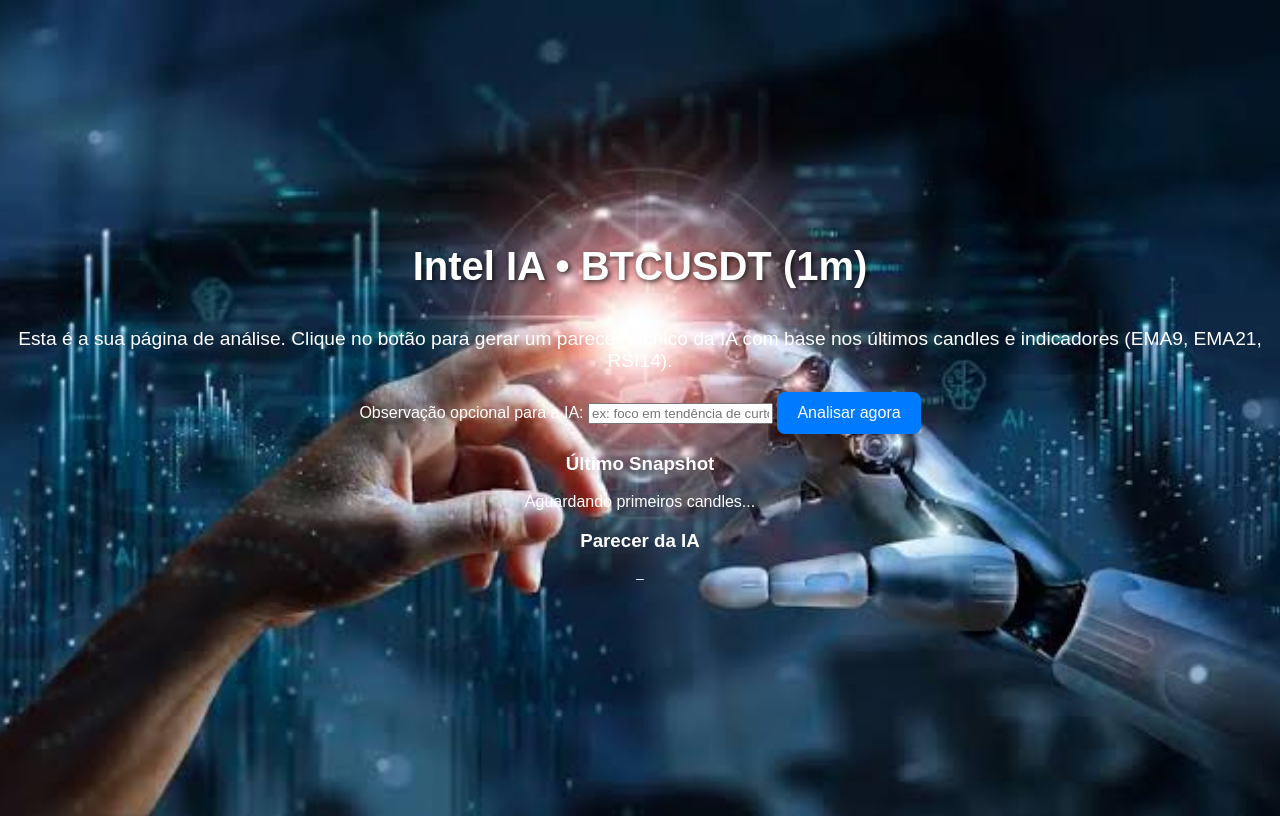
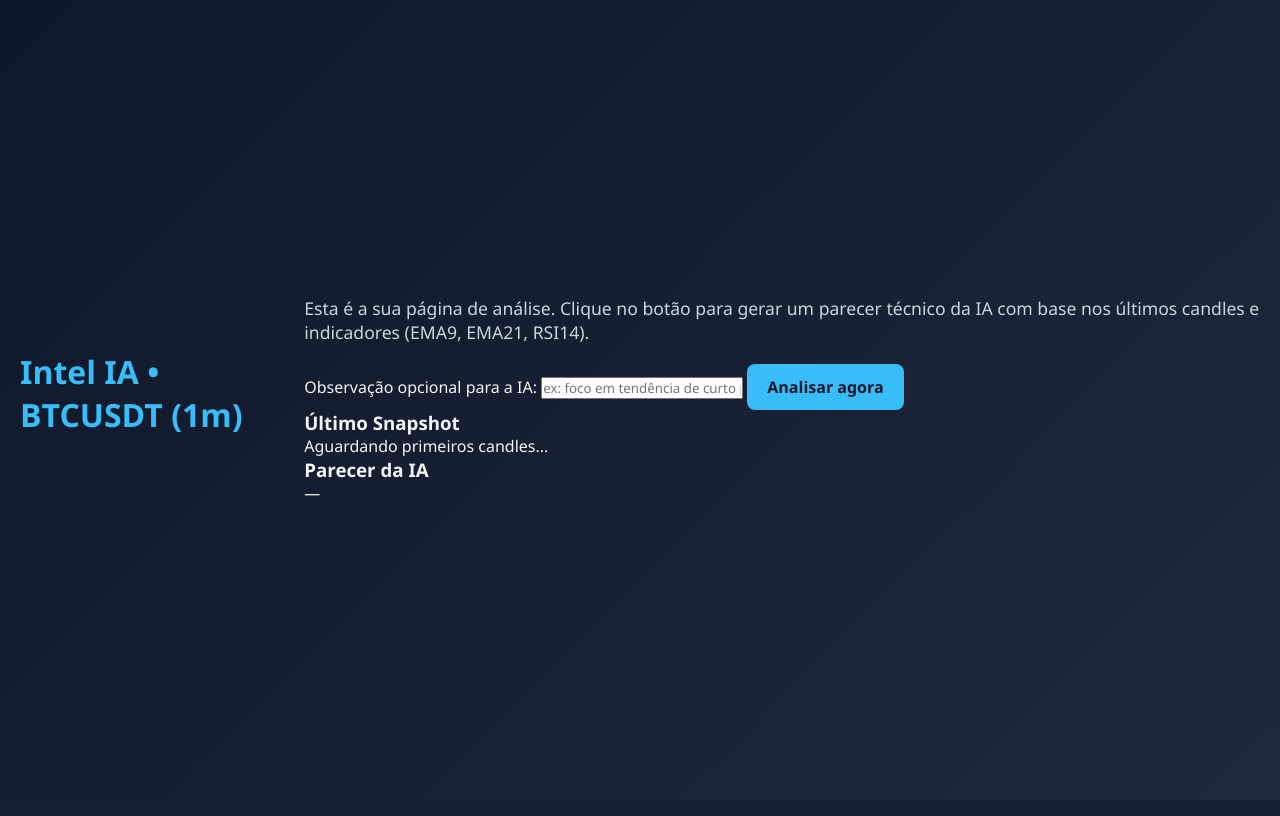
Before and after one commit to gabrielmaguim073-a11y/Intel-IA, a Flask app: page / in a window 1280 px wide. After the commit the page ends 496 px from the top, so only its background shows below. Run offline with Flask 3, Linux system fonts and the light colour scheme; data that the repository does not hold is empty.

Commit message:
Update style.css

```diff
--- a/static/style/style.css
+++ b/static/style/style.css
@@ -1,42 +1,80 @@
-/* Arquivo: static/style/style.css */
-
-body {
-    background-image: url("../images/fundo.jpg");
-    background-size: cover;
-    background-position: center;
-    background-repeat: no-repeat;
-    font-family: Arial, sans-serif;
-    color: white;
-    text-align: center;
-    min-height: 100vh;
-    display: flex;
-    flex-direction: column;
-    justify-content: center;
-    align-items: center;
+/* ===== Reset Básico ===== */
+* {
+  margin: 0;
+  padding: 0;
+  box-sizing: border-box;
+  font-family: "Segoe UI", Tahoma, Geneva, Verdana, sans-serif;
 }
 
-h1 {
-    font-size: 2.5rem;
-    margin-bottom: 20px;
-    text-shadow: 2px 2px 5px rgba(0, 0, 0, 0.7);
+/* ===== Fundo da Página ===== */
+body {
+  background: linear-gradient(135deg, #0f172a, #1e293b);
+  color: #f1f5f9;
+  min-height: 100vh;
+  display: flex;
+  justify-content: center;
+  align-items: center;
+  padding: 20px;
 }
 
-p {
-    font-size: 1.2rem;
-    margin-bottom: 20px;
+/* ===== Container Principal ===== */
+.container {
+  background: #1e293b;
+  padding: 30px;
+  border-radius: 15px;
+  box-shadow: 0 8px 20px rgba(0, 0, 0, 0.5);
+  max-width: 500px;
+  width: 100%;
+  text-align: center;
 }
 
+/* ===== Título ===== */
+h1 {
+  font-size: 2rem;
+  color: #38bdf8;
+  margin-bottom: 15px;
+}
+
+/* ===== Texto Principal ===== */
+p {
+  margin-bottom: 20px;
+  font-size: 1.1rem;
+  color: #cbd5e1;
+}
+
+/* ===== Botão ===== */
 button {
-    padding: 12px 20px;
-    font-size: 1rem;
-    border: none;
-    border-radius: 8px;
-    cursor: pointer;
-    background-color: #007BFF;
-    color: white;
-    transition: 0.3s;
+  background: #38bdf8;
+  color: #0f172a;
+  border: none;
+  padding: 12px 20px;
+  border-radius: 8px;
+  font-size: 1rem;
+  font-weight: bold;
+  cursor: pointer;
+  transition: all 0.3s ease;
 }
 
 button:hover {
-    background-color: #0056b3;
+  background: #0ea5e9;
+  transform: scale(1.05);
 }
+
+button:active {
+  transform: scale(0.98);
+}
+
+/* ===== Responsividade ===== */
+@media (max-width: 600px) {
+  .container {
+    padding: 20px;
+  }
+
+  h1 {
+    font-size: 1.5rem;
+  }
+
+  p {
+    font-size: 1rem;
+  }
+}
```
